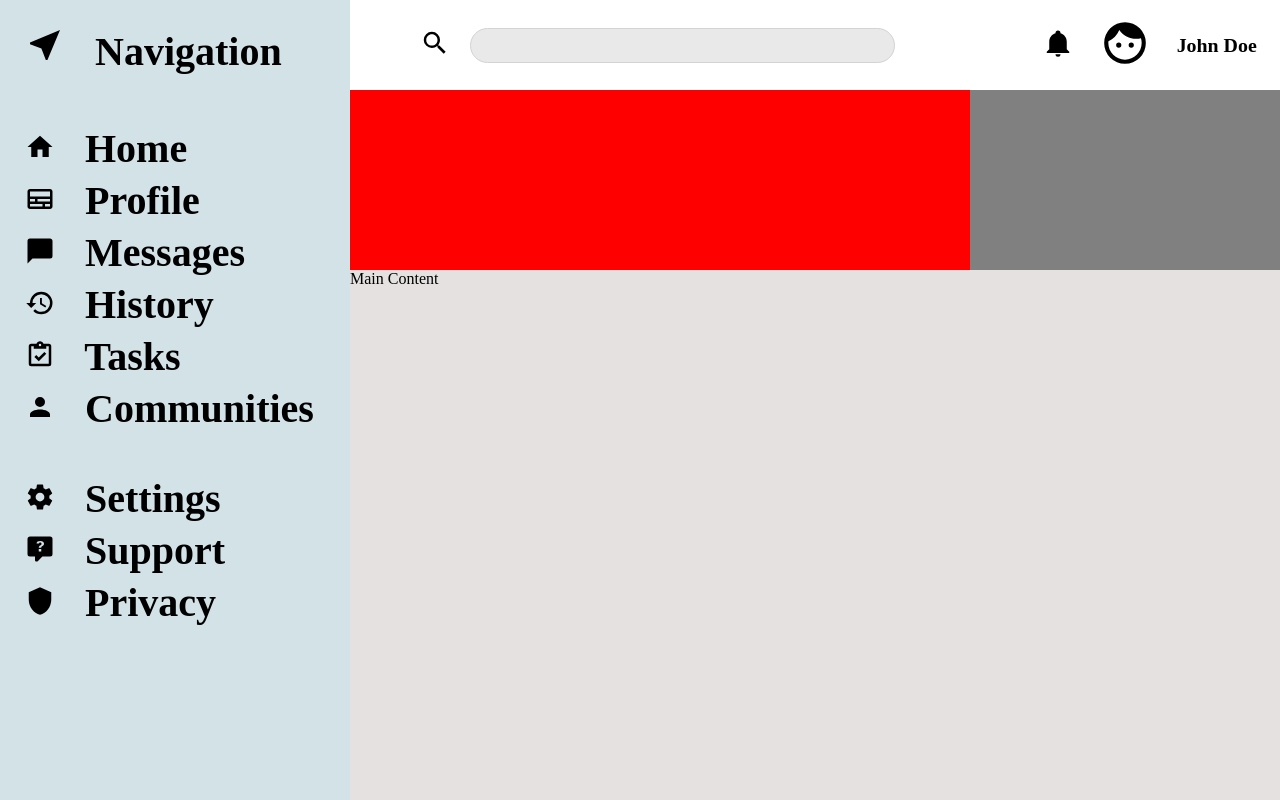
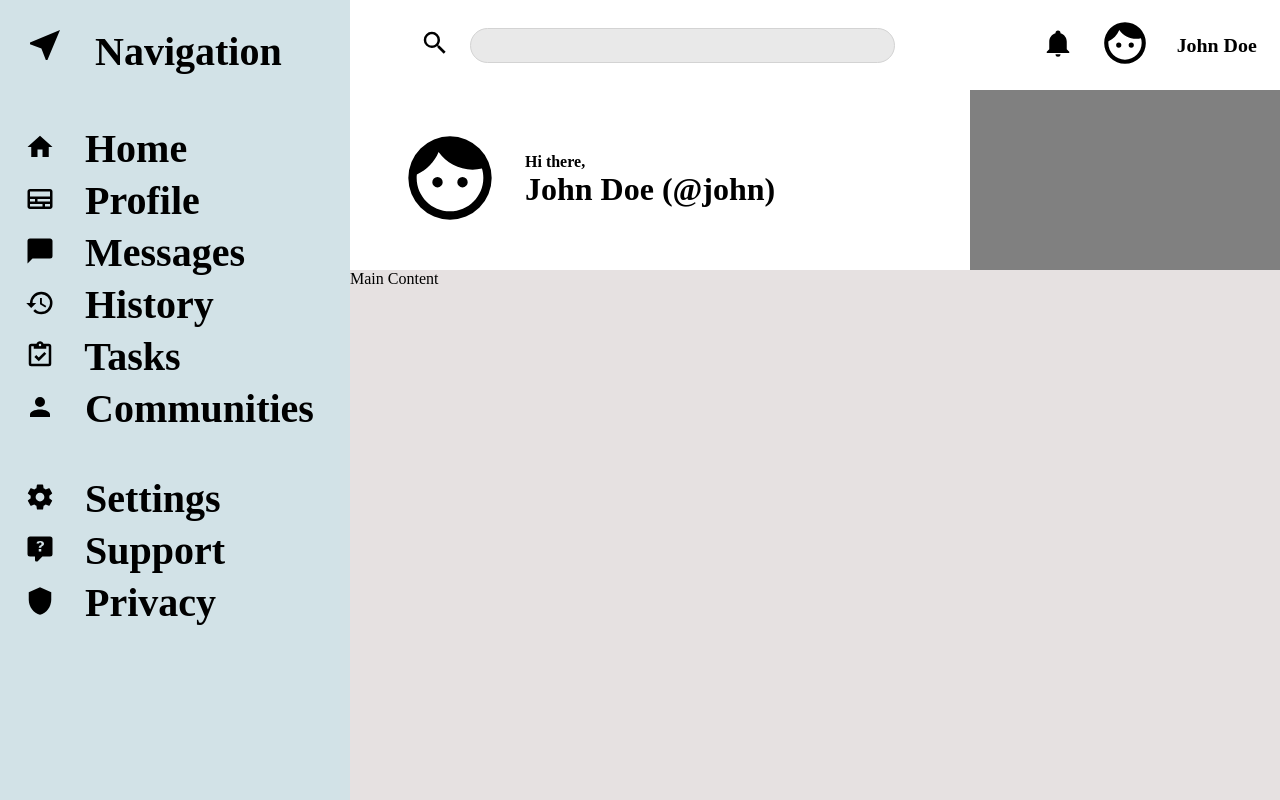
Before and after one commit to HanXD345/admin-dashboard, a plain HTML site: page index.html in a window 1280 px wide. Drawn offline with Linux system fonts and the light colour scheme.

Commit message:
Complete profile info section

```diff
--- a/index.html
+++ b/index.html
@@ -19,7 +19,13 @@
 					<h3>John Doe</h3>
 				</div>
 				<div class="profile-info">
-
+					<div class="profile-icon">
+						<span><img src="icons/face-man.svg" alt="Profile Icon"></span>
+					</div>
+					<div class="profile-name">
+						<h4>Hi there,</h4>
+						<h1>John Doe (@john)</h1>
+					</div>
 				</div>
 				<div class="admin-buttons">
 
--- a/styles.css
+++ b/styles.css
@@ -69,7 +69,14 @@ img[alt="Notification Icon"] {
 }
 
 .profile-info {
-    background-color: red;
+    display: grid;
+    grid-template-columns: 175px 1fr;
+    align-items: center;
+}
+
+.profile-info img {
+    height: 100px;
+    padding-left: 50px;
 }
 
 .admin-buttons {
```
